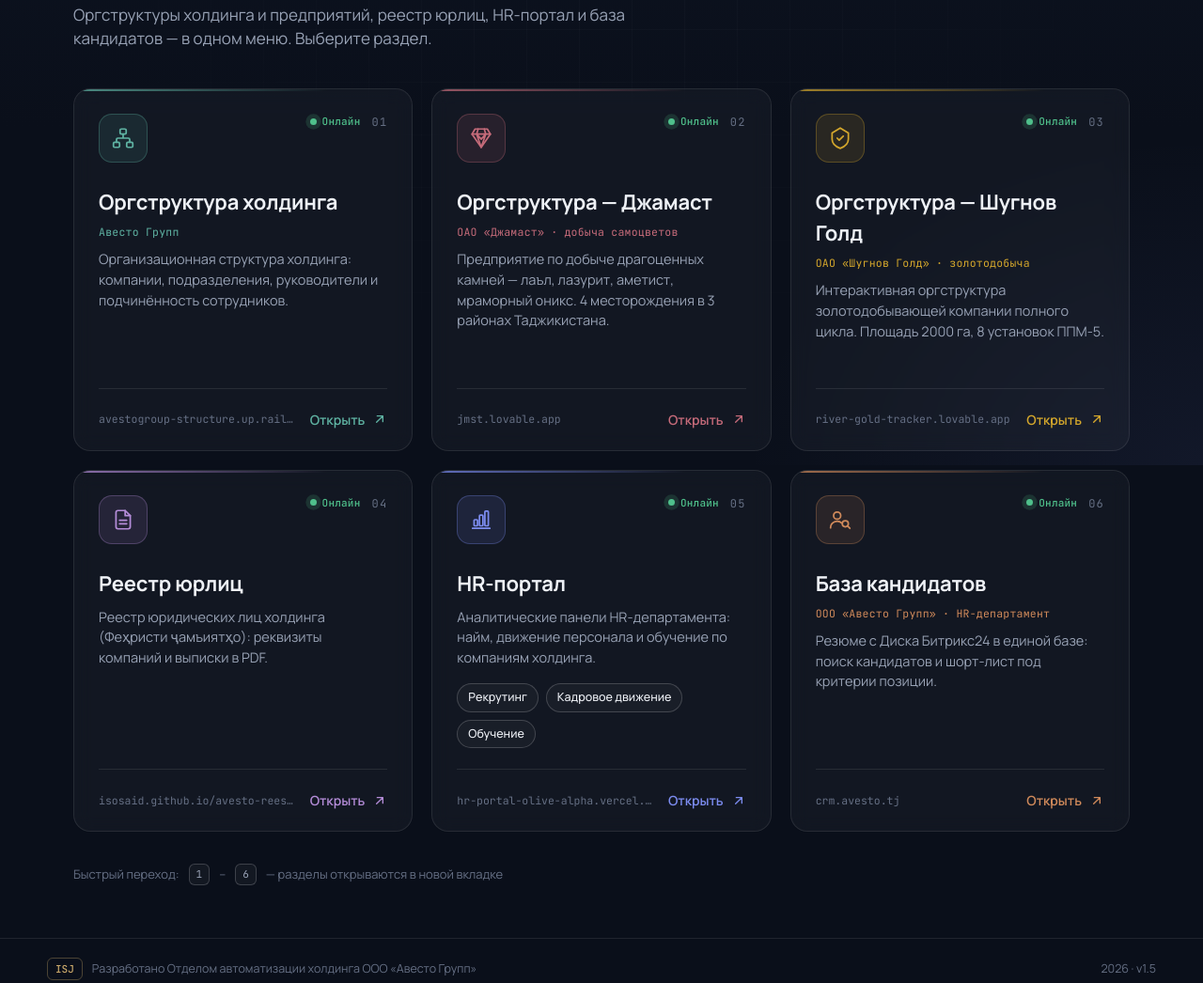
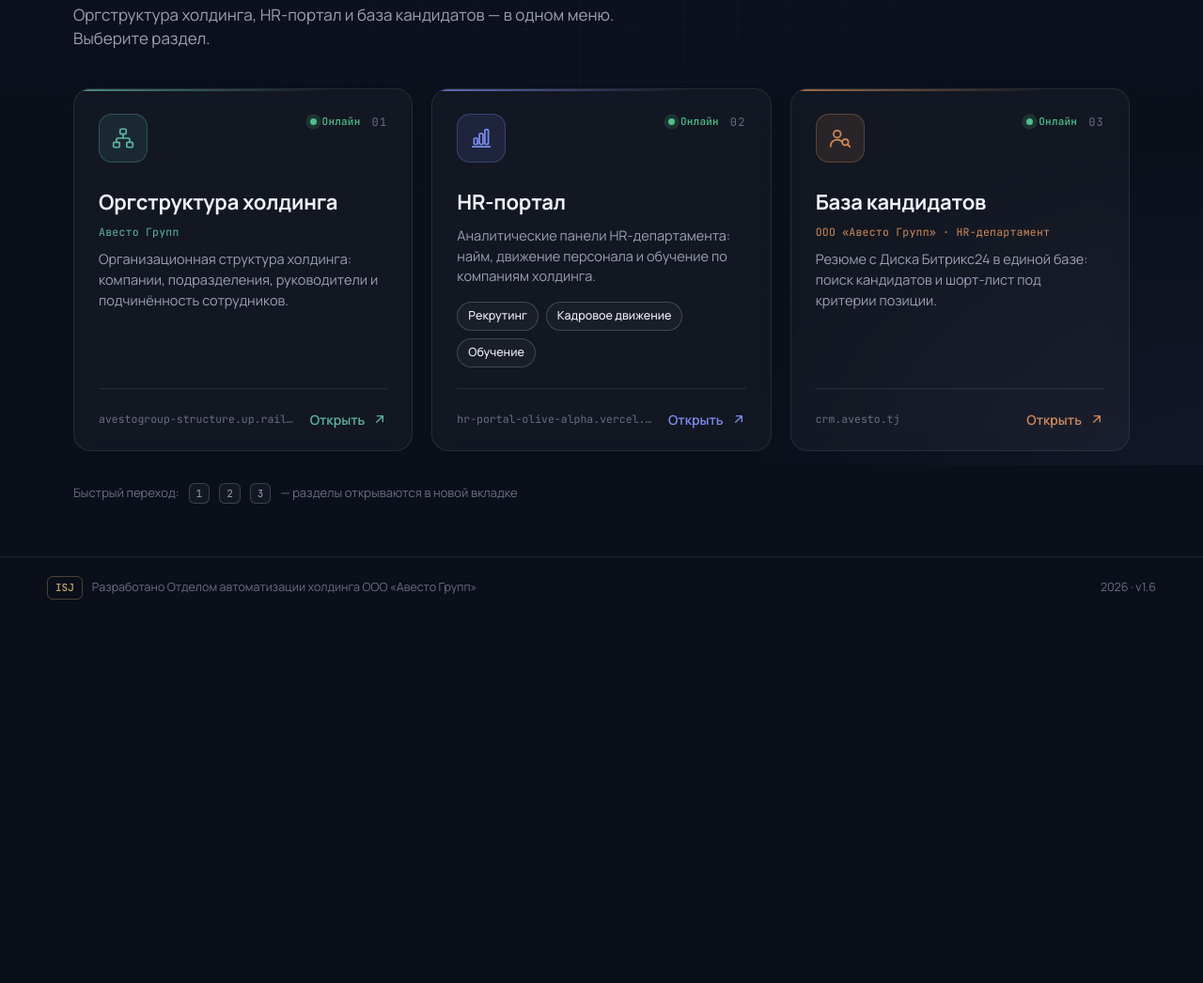
Before and after one commit to isosaid/portal-rukovodstva, a plain HTML site: page index.html in a window 1280 px wide. Shown: the part 305-1351 px from the top of the page at 94% size. After the commit the page ends 963 px from the top, so only its background shows below. Drawn offline with Linux system fonts and the light colour scheme.

Commit message:
Убрать разделы «Джамаст», «Шугнов Голд» и «Реестр юрлиц» — осталось 3 карточки
Co-Authored-By: Claude Opus 4.8 <noreply@anthropic.com>
Claude-Session: https://claude.ai/code/session_01JKPEee1cxq4BebRLkwLgUL

```diff
--- a/index.html
+++ b/index.html
@@ -223,7 +223,7 @@
     <section class="hero">
       <div class="eyebrow">Единая точка входа</div>
       <h1>Управленческие системы <em>холдинга</em></h1>
-      <p class="lead">Оргструктуры холдинга и предприятий, реестр юрлиц, HR-портал и база кандидатов — в одном меню. Выберите раздел.</p>
+      <p class="lead">Оргструктура холдинга, HR-портал и база кандидатов — в одном меню. Выберите раздел.</p>
     </section>
 
     <nav class="grid" aria-label="Разделы портала">
@@ -250,78 +250,13 @@
         </div>
       </article>
 
-      <article class="card k-jmst">
-        <div class="top">
-          <div class="icon" aria-hidden="true">
-            <svg viewBox="0 0 24 24" fill="none" stroke="currentColor" stroke-width="1.6" stroke-linecap="round" stroke-linejoin="round"><path d="M6 3h12l3 5-9 13L3 8z"/><path d="M3 8h18M9 3 7.5 8 12 21 16.5 8 15 3M7.5 8 12 13l4.5-5"/></svg>
-          </div>
-          <span class="online"><i></i>Онлайн</span>
-          <span class="num">02</span>
-        </div>
-        <h2>Оргструктура — Джамаст</h2>
-        <div class="sub">ОАО «Джамаст» · добыча самоцветов</div>
-        <p>Предприятие по добыче драгоценных камней — лаъл, лазурит, аметист, мраморный оникс. 4 месторождения в 3 районах Таджикистана.</p>
-        <div class="foot">
-          <span class="host">jmst.lovable.app</span>
-          <a class="go" data-key="2" target="_blank" rel="noopener"
-             href="https://jmst.lovable.app/"
-             aria-label="Открыть оргструктуру ОАО «Джамаст»">
-            Открыть
-            <svg viewBox="0 0 24 24" fill="none" stroke="currentColor" stroke-width="2" stroke-linecap="round" stroke-linejoin="round" aria-hidden="true"><path d="M7 17 17 7M8 7h9v9"/></svg>
-          </a>
-        </div>
-      </article>
-
-      <article class="card k-shug">
-        <div class="top">
-          <div class="icon" aria-hidden="true">
-            <svg viewBox="0 0 24 24" fill="none" stroke="currentColor" stroke-width="1.6" stroke-linecap="round" stroke-linejoin="round"><path d="M12 2 4 7v6c0 5 3.5 7.5 8 9 4.5-1.5 8-4 8-9V7z"/><path d="m9 12 2 2 4-4"/></svg>
-          </div>
-          <span class="online"><i></i>Онлайн</span>
-          <span class="num">03</span>
-        </div>
-        <h2>Оргструктура — Шугнов Голд</h2>
-        <div class="sub">ОАО «Шугнов Голд» · золотодобыча</div>
-        <p>Интерактивная оргструктура золотодобывающей компании полного цикла. Площадь 2000 га, 8 установок ППМ-5.</p>
-        <div class="foot">
-          <span class="host">river-gold-tracker.lovable.app</span>
-          <a class="go" data-key="3" target="_blank" rel="noopener"
-             href="https://river-gold-tracker.lovable.app/"
-             aria-label="Открыть оргструктуру ОАО «Шугнов Голд»">
-            Открыть
-            <svg viewBox="0 0 24 24" fill="none" stroke="currentColor" stroke-width="2" stroke-linecap="round" stroke-linejoin="round" aria-hidden="true"><path d="M7 17 17 7M8 7h9v9"/></svg>
-          </a>
-        </div>
-      </article>
-
-      <article class="card k-reg">
-        <div class="top">
-          <div class="icon" aria-hidden="true">
-            <svg viewBox="0 0 24 24" fill="none" stroke="currentColor" stroke-width="1.6" stroke-linecap="round" stroke-linejoin="round"><path d="M14 3H7a2 2 0 0 0-2 2v14a2 2 0 0 0 2 2h10a2 2 0 0 0 2-2V8z"/><path d="M14 3v5h5"/><path d="M8.5 12.5h7M8.5 16h7"/></svg>
-          </div>
-          <span class="online"><i></i>Онлайн</span>
-          <span class="num">04</span>
-        </div>
-        <h2>Реестр юрлиц</h2>
-        <p>Реестр юридических лиц холдинга (Феҳристи ҷамъиятҳо): реквизиты компаний и выписки в PDF.</p>
-        <div class="foot">
-          <span class="host">isosaid.github.io/avesto-reestr</span>
-          <a class="go" data-key="4" target="_blank" rel="noopener"
-             href="https://isosaid.github.io/avesto-reestr/"
-             aria-label="Открыть реестр юридических лиц">
-            Открыть
-            <svg viewBox="0 0 24 24" fill="none" stroke="currentColor" stroke-width="2" stroke-linecap="round" stroke-linejoin="round" aria-hidden="true"><path d="M7 17 17 7M8 7h9v9"/></svg>
-          </a>
-        </div>
-      </article>
-
       <article class="card k-hr">
         <div class="top">
           <div class="icon" aria-hidden="true">
             <svg viewBox="0 0 24 24" fill="none" stroke="currentColor" stroke-width="1.6" stroke-linecap="round" stroke-linejoin="round"><path d="M3.5 20.5h17"/><rect x="5" y="12" width="3.4" height="6" rx=".8"/><rect x="10.3" y="7.5" width="3.4" height="10.5" rx=".8"/><rect x="15.6" y="3.5" width="3.4" height="14.5" rx=".8"/></svg>
           </div>
           <span class="online"><i></i>Онлайн</span>
-          <span class="num">05</span>
+          <span class="num">02</span>
         </div>
         <h2>HR-портал</h2>
         <p>Аналитические панели HR-департамента: найм, движение персонала и обучение по компаниям холдинга.</p>
@@ -332,7 +267,7 @@
         </div>
         <div class="foot">
           <span class="host">hr-portal-olive-alpha.vercel.app</span>
-          <a class="go" data-key="5" target="_blank" rel="noopener"
+          <a class="go" data-key="2" target="_blank" rel="noopener"
              href="https://hr-portal-olive-alpha.vercel.app/"
              aria-label="Открыть HR-портал">
             Открыть
@@ -347,14 +282,14 @@
             <svg viewBox="0 0 24 24" fill="none" stroke="currentColor" stroke-width="1.6" stroke-linecap="round" stroke-linejoin="round"><circle cx="9" cy="8" r="3.5"/><path d="M2.5 20a6.5 6.5 0 0 1 11-4.7"/><circle cx="17" cy="16" r="3"/><path d="m19.2 18.2 2.3 2.3"/></svg>
           </div>
           <span class="online"><i></i>Онлайн</span>
-          <span class="num">06</span>
+          <span class="num">03</span>
         </div>
         <h2>База кандидатов</h2>
         <div class="sub">ООО «Авесто Групп» · HR-департамент</div>
         <p>Резюме с Диска Битрикс24 в единой базе: поиск кандидатов и шорт-лист под критерии позиции.</p>
         <div class="foot">
           <span class="host">crm.avesto.tj</span>
-          <a class="go" data-key="6" target="_blank" rel="noopener"
+          <a class="go" data-key="3" target="_blank" rel="noopener"
              href="https://crm.avesto.tj/marketplace/app/72/"
              aria-label="Открыть базу кандидатов">
             Открыть
@@ -365,14 +300,14 @@
 
     </nav>
 
-    <div class="hint">Быстрый переход: <kbd>1</kbd>–<kbd>6</kbd> — разделы открываются в новой вкладке</div>
+    <div class="hint">Быстрый переход: <kbd>1</kbd> <kbd>2</kbd> <kbd>3</kbd> — разделы открываются в новой вкладке</div>
   </div>
 </main>
 
 <footer>
   <div class="wrap fbar">
     <span class="isj"><i>ISJ</i> Разработано Отделом автоматизации холдинга ООО «Авесто Групп»</span>
-    <span>2026 · v1.5</span>
+    <span>2026 · v1.6</span>
   </div>
 </footer>
 
```
Also changed, not shown: 1 other file.
